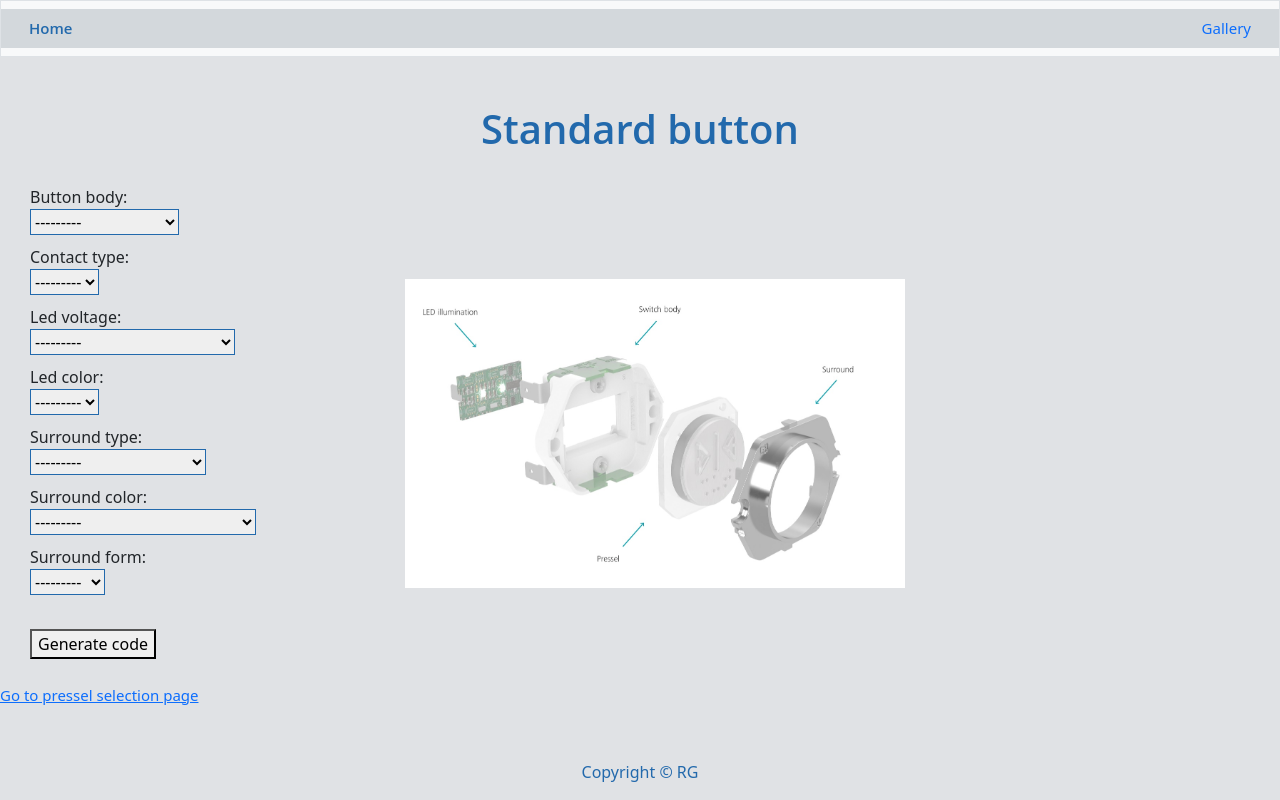
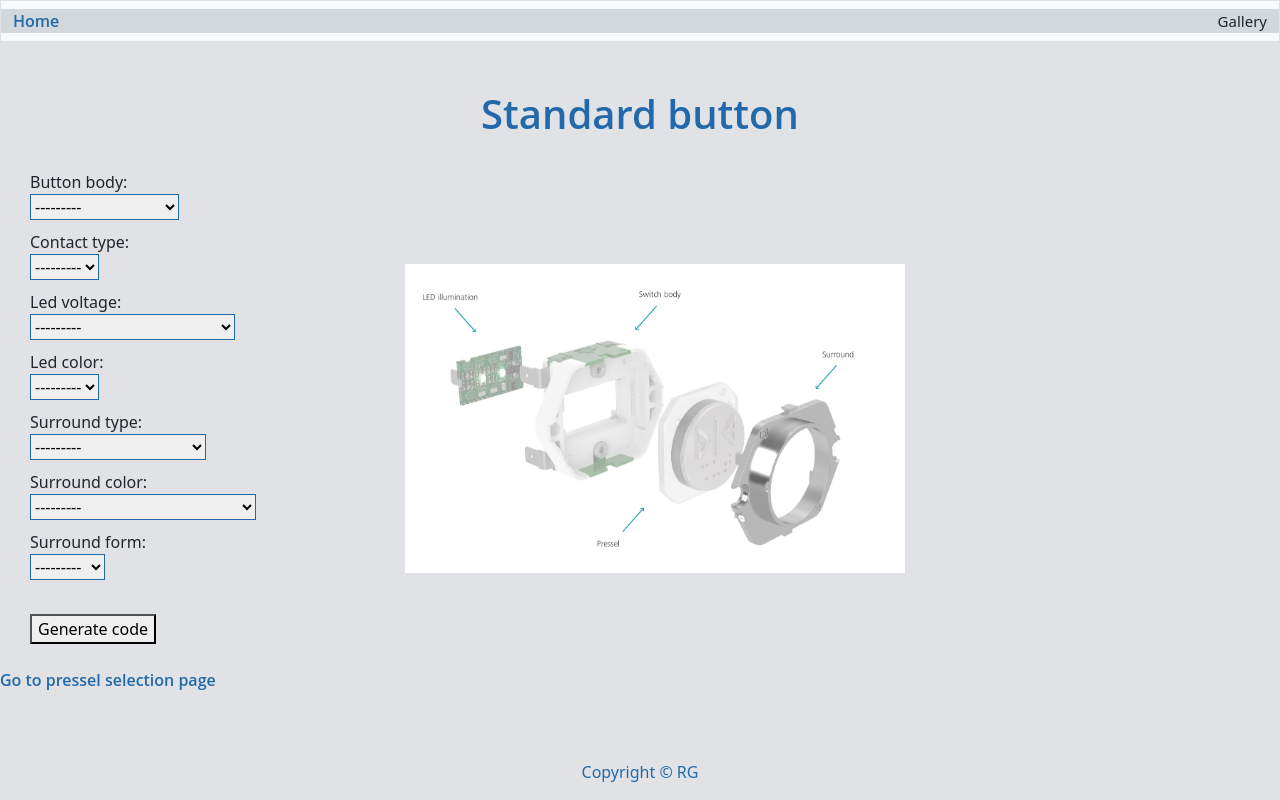
Before and after one commit to RuslanGilmanov/button_conf_django, a Django app: page /standard/ in a window 1280 px wide. Run offline with Django 4.2, Linux system fonts and the light colour scheme; data comes from the database, SQL or seed files in the repository; some libraries are stand-ins or nearby versions.

Commit message:
Changed style of links

```diff
--- a/configurator/static/configurator/css/styles.css
+++ b/configurator/static/configurator/css/styles.css
@@ -50,14 +50,14 @@ footer {
     margin-left: 50px;
 }
 
-#start_over{
-    color: rgb(34, 105, 172);
+#start_over, #links {
+    color: rgb(34, 105, 172);;
     font-family: 'Open Sans';
+    font-size: 30px;
     font-style: normal;
     font-weight: 600;
     font-stretch: normal;
-    font-size: small
-
+    font-size: medium
 }
 
 .img-thumbnail{
--- a/configurator/templates/configurator/base.html
+++ b/configurator/templates/configurator/base.html
@@ -8,11 +8,9 @@
         <meta name="viewport" content="initial-scale=1, width=device-width">
 
         <!-- http://getbootstrap.com/docs/5.1/ -->
-        <link crossorigin="anonymous" href="https://cdn.jsdelivr.net/npm/bootstrap@5.1.3/dist/css/bootstrap.min.css" integrity="sha384-1BmE4kWBq78iYhFldvKuhfTAU6auU8tT94WrHftjDbrCEXSU1oBoqyl2QvZ6jIW3" rel="stylesheet">
-        <script crossorigin="anonymous" src="https://cdn.jsdelivr.net/npm/bootstrap@5.1.3/dist/js/bootstrap.bundle.min.js" integrity="sha384-ka7Sk0Gln4gmtz2MlQnikT1wXgYsOg+OMhuP+IlRH9sENBO0LRn5q+8nbTov4+1p"></script>
-        <script src="https://ajax.googleapis.com/ajax/libs/jquery/3.5.1/jquery.min.js"></script>
+        <link href="https://cdn.jsdelivr.net/npm/bootstrap@5.3.3/dist/css/bootstrap.min.css" rel="stylesheet" integrity="sha384-QWTKZyjpPEjISv5WaRU9OFeRpok6YctnYmDr5pNlyT2bRjXh0JMhjY6hW+ALEwIH" crossorigin="anonymous">
+        <!-- <script src="https://ajax.googleapis.com/ajax/libs/jquery/3.5.1/jquery.min.js"></script> -->
         <script src="https://unpkg.com/htmx.org@1.9.6"></script>
-
         <link rel="stylesheet" type="text/css" href="{% static 'configurator/css/styles.css' %}">
         <link rel="shortcut icon" type="image/png" href="{% static 'images/favicon/favicon.ico' %}"/>
 
@@ -20,9 +18,10 @@
     </head>
 
     <body style="background-color: #E0E2E5">
+
         <nav class="bg-light border navbar navbar-expand-md navbar-light">
             <div class="container-fluid" style="background-color: #D3D8DC">
-                <a class="nav-link" id="start_over" href="{% url 'config-home' %}" style="font-size: 15px">Home</a>
+                <a class="nav-link" id="start_over" href="{% url 'config-home' %}">Home</a>
                 <a class="nav-link" id="gallery" href=# style="font-size: 15px">Gallery</a>
             </div>
         </nav><br>
@@ -32,10 +31,12 @@
         <br>
         <main>
             {% block content %}
+
             {% endblock %}
         </main>
         <footer>
             <p id="copyright">Copyright &#169; RG</p>
         </footer>
+        <script src="https://cdn.jsdelivr.net/npm/bootstrap@5.3.3/dist/js/bootstrap.bundle.min.js" integrity="sha384-YvpcrYf0tY3lHB60NNkmXc5s9fDVZLESaAA55NDzOxhy9GkcIdslK1eN7N6jIeHz" crossorigin="anonymous"></script>
     </body>
 </html>
--- a/configurator/templates/configurator/standard_button.html
+++ b/configurator/templates/configurator/standard_button.html
@@ -53,7 +53,11 @@
   {% endif %}
 </div>
 
-<a href="{% url 'select-pressel' %}" style="font-size: 15px">Go to pressel selection page</a>
+<p>
+<a id="links" class="link-offset-2 link-offset-3-hover link-underline link-underline-opacity-0 link-underline-opacity-75-hover" href="{% url 'select-pressel' %}">
+  Go to pressel selection page
+</a>
+</p>
 
 <style>
     .background-container {
```
